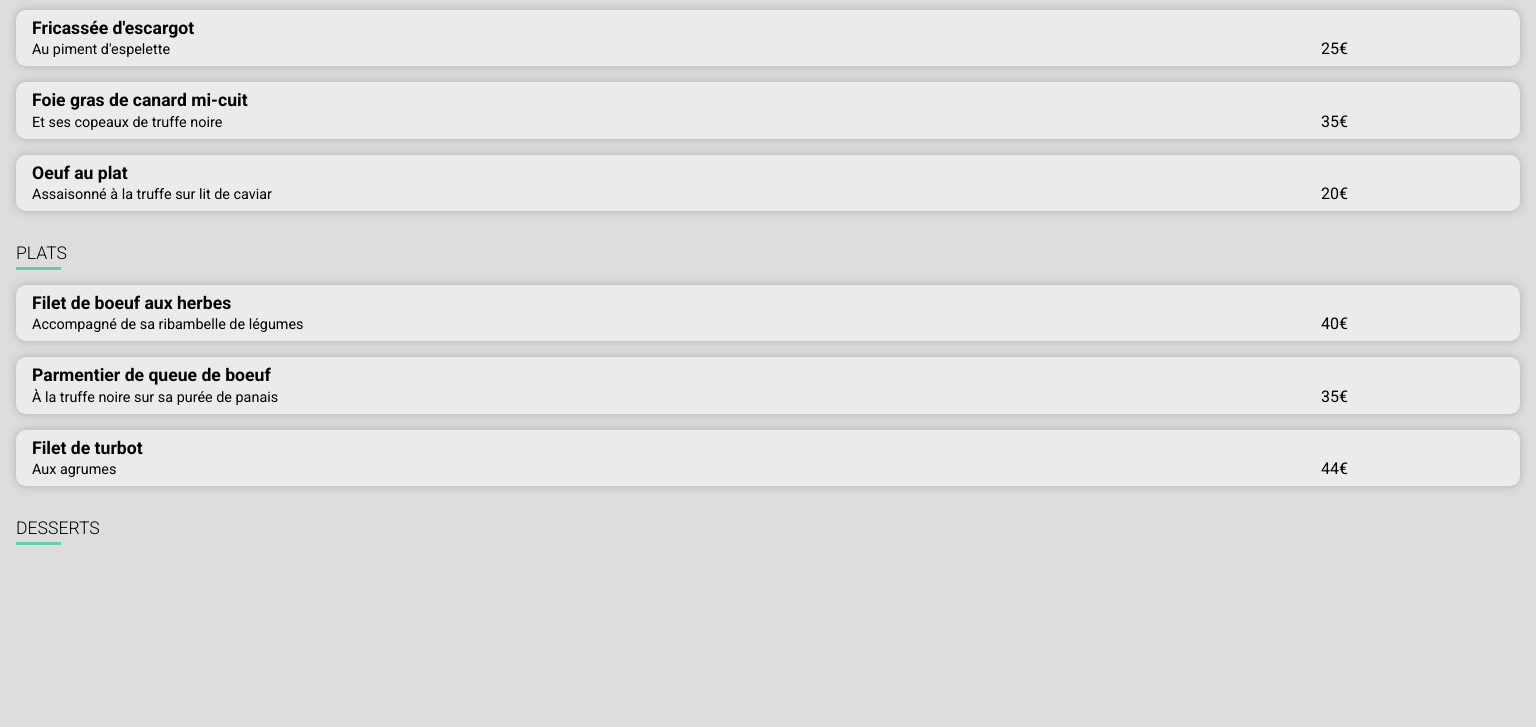
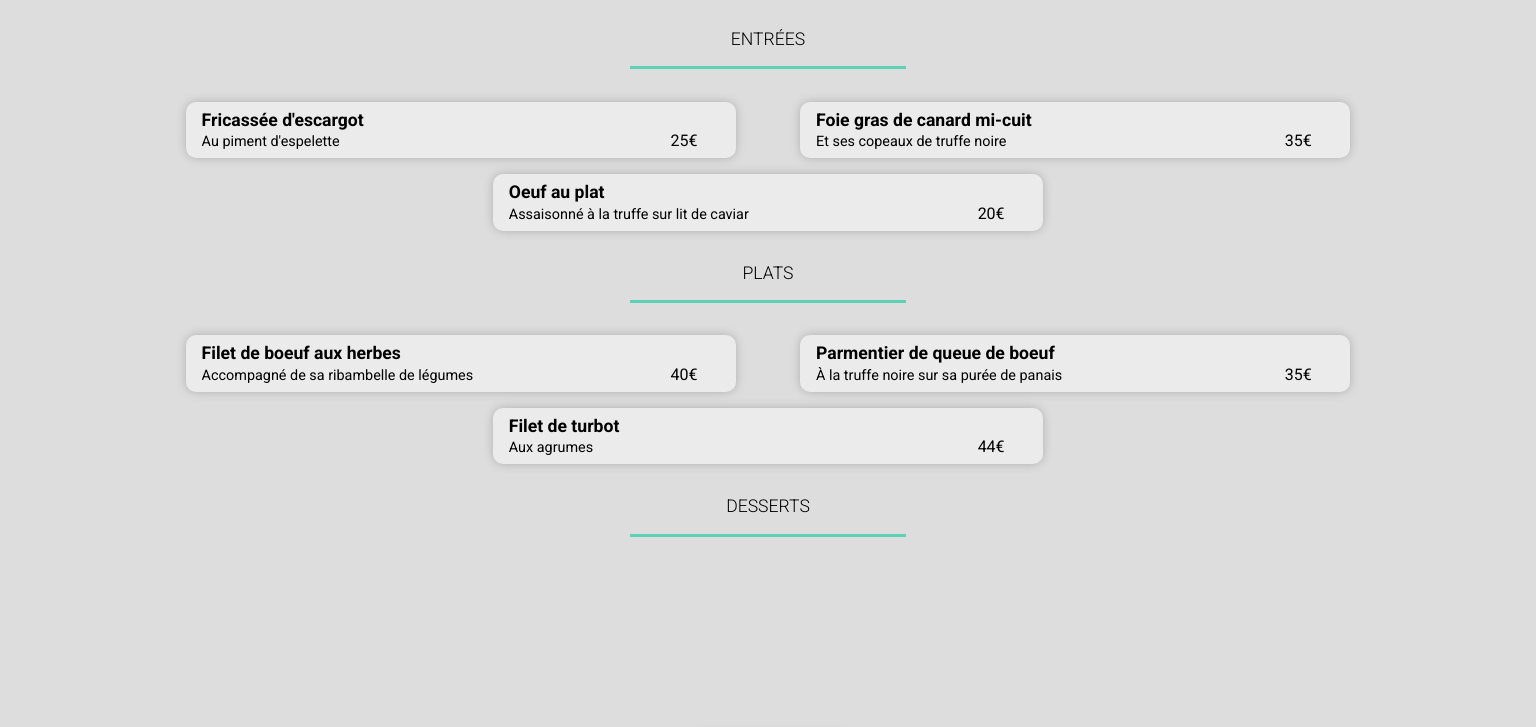
Before and after one commit to Marcat-A/P3_Marcato_Anthony, a website: page pages/restaurant1.html in a window 1536 px wide. Shown: the part 382-1109 px from the top of the page. Drawn offline with Linux system fonts and the light colour scheme; a web font is replaced by a local one.

Commit message:
14nd Commit - Responsive
Added the responsive

```diff
--- a/css/index.scss
+++ b/css/index.scss
@@ -820,4 +820,62 @@ a{
             }
         }
     }
+    .secondPage{
+        .menu{
+            padding: 4em;
+            &__subTitle{
+                margin-bottom: 2em;
+            }
+            &__entree, &__plats, &__desserts{
+                padding-inline: 1em;
+            }
+            &__items{
+                display: flex;
+                justify-content: center;
+                flex-direction: column;
+                align-items: center;
+            }
+            &__item{
+                max-width: 80%;
+            }
+        }
+    }
 }
+
+@media screen and (min-width:1400px ) {
+
+    .secondPage{
+        .menu{
+            padding: 4em;
+            &__flexTitle{
+                display: flex;
+                flex-direction: column;
+            }
+            &__subTitle{
+                margin-bottom: 2em;
+                text-align: center;
+                padding-bottom: 1em;
+                &::after{
+                    width: 20%;
+                    left: 40%;
+                }
+            }
+            &__entree, &__plats, &__desserts{
+                padding-inline: 1em;
+            }
+            &__items{
+                display: flex;
+                flex-direction: row;
+                justify-content: center;
+                align-items: center;
+                flex-wrap: wrap;
+            }
+            &__item{
+                display: flex;
+                min-width: 30%;
+                max-width: 40%;
+                margin-inline: 2em;
+            }
+        }
+    }
+}
```
Also changed, not shown: css/index.css, 1 other file.
